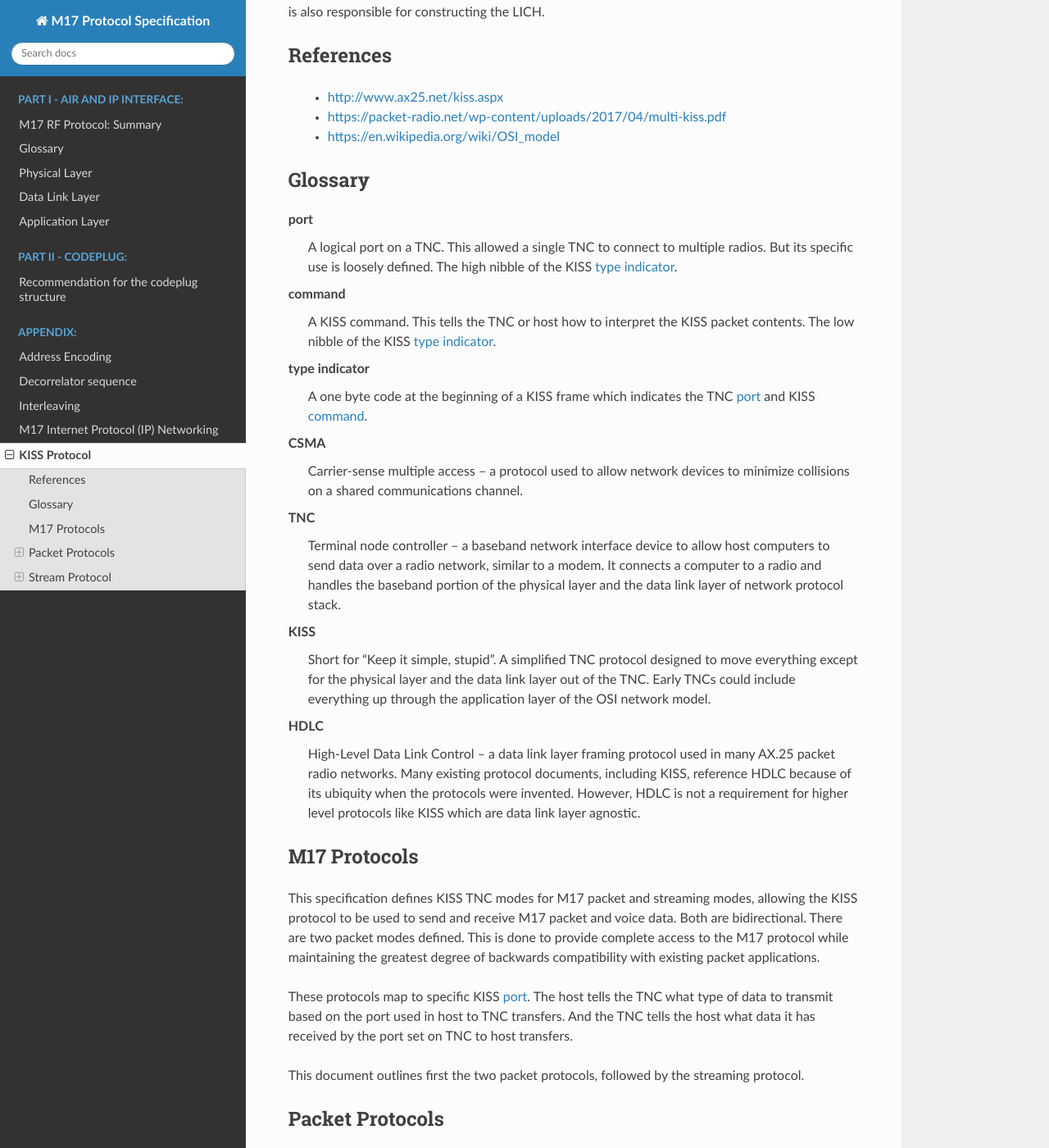
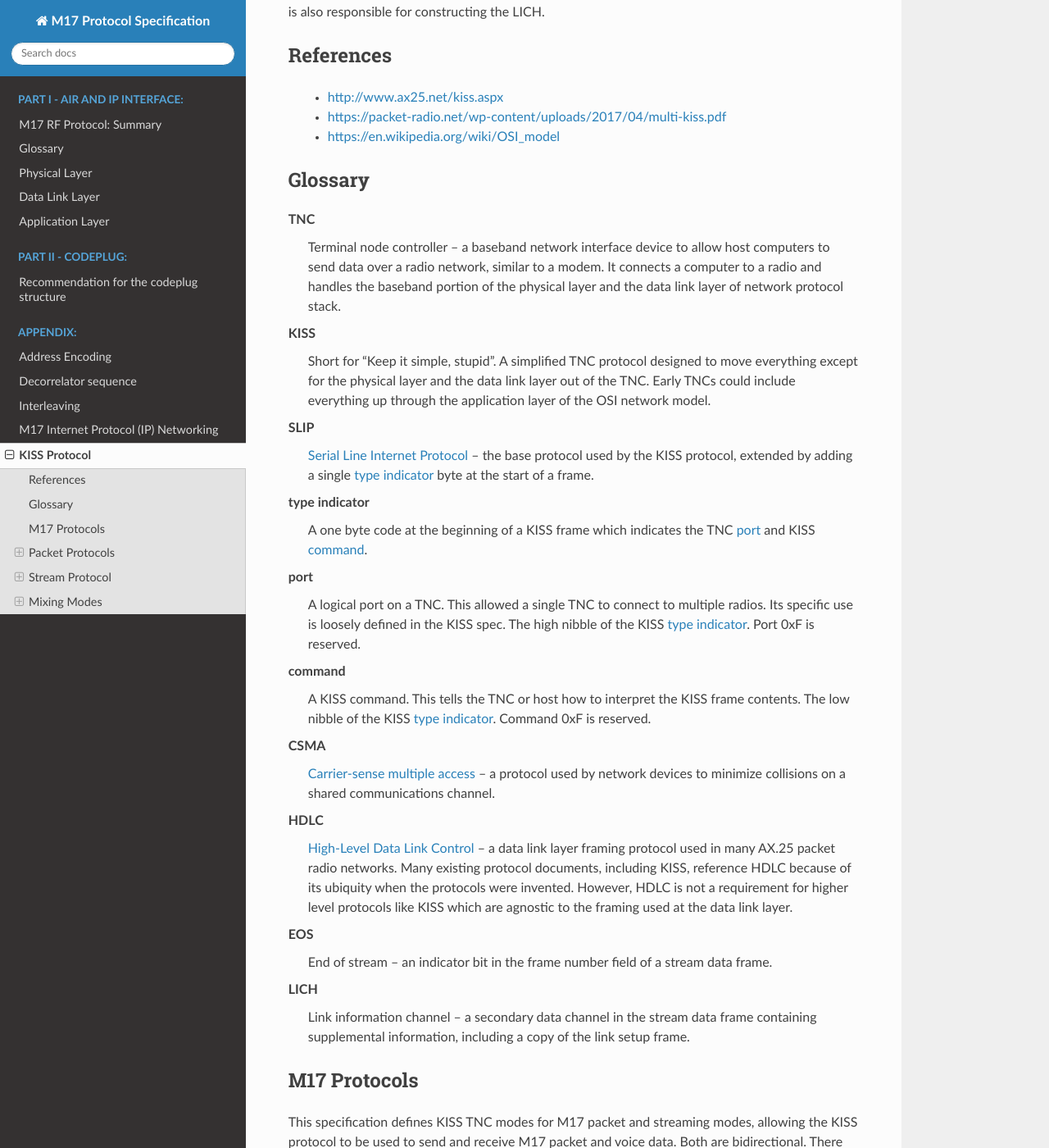
Before and after one commit to M17-Project/M17_spec, a Sphinx documentation site: the page built from docs/kiss_protocol.rst, in a window 1280 px wide and 1400 px high, scrolled down 493 px. Shown: the whole window at 82% size. Built offline with Sphinx 7.4.7 and the Read the Docs theme 2.0.0, drawn with Linux system fonts in a browser that asks for light colours; some of the changed text lies outside the part shown.

Commit message:
Add mixed-mode and handling of back-to-back frames.  Add to glossary.

```diff
--- a/docs/kiss_protocol.rst
+++ b/docs/kiss_protocol.rst
@@ -10,7 +10,7 @@
 and a radio.
 
 This appendix assumes the reader is familiar with the streaming and packet
-modes defined in the M17 spec.
+modes defined in the M17 spec, and with KISS TNCs and the KISS protocol.
 
 In all cases, the TNC expects to get the data payload to be sent and is
 responsible for frame construction, FEC encoding, puncturing, interleaving
@@ -33,23 +33,6 @@
 
 .. glossary::
 
-   port
-     A logical port on a TNC. This allowed a single TNC to connect to multiple
-     radios.  But its specific use is loosely defined.  The high nibble of the
-     KISS :term:`type indicator`.
-
-   command
-     A KISS command. This tells the TNC or host how to interpret the KISS
-     packet contents.  The low nibble of the KISS :term:`type indicator`.
-
-   type indicator
-     A one byte code at the beginning of a KISS frame which indicates the TNC
-     :term:`port` and KISS :term:`command`.
-
-   CSMA
-     Carrier-sense multiple access -- a protocol used to allow network devices
-     to minimize collisions on a shared communications channel.
-
    TNC
      Terminal node controller -- a baseband network interface device to allow
      host computers to send data over a radio network, similar to a modem. It
@@ -62,12 +45,46 @@
      out of the TNC.  Early TNCs could include everything up through the
      application layer of the OSI network model.
 
+   SLIP
+     `Serial Line Internet Protocol <https://en.wikipedia.org/wiki/Serial_Line_Internet_Protocol>`_ --
+     the base protocol used by the KISS protocol, extended by adding a single
+     :term:`type indicator` byte at the start of a frame.
+
+   type indicator
+     A one byte code at the beginning of a KISS frame which indicates the TNC
+     :term:`port` and KISS :term:`command`.
+
+   port
+     A logical port on a TNC. This allowed a single TNC to connect to multiple
+     radios.  Its specific use is loosely defined in the KISS spec.  The high
+     nibble of the KISS :term:`type indicator`.  Port 0xF is reserved.
+
+   command
+     A KISS command. This tells the TNC or host how to interpret the KISS
+     frame contents.  The low nibble of the KISS :term:`type indicator`.
+     Command 0xF is reserved.
+
+   CSMA
+     `Carrier-sense multiple access <https://en.wikipedia.org/wiki/Carrier-sense_multiple_access>`_ --
+     a protocol used by network devices to minimize collisions on a shared
+     communications channel.
+
    HDLC
-     High-Level Data Link Control -- a data link layer framing protocol used
-     in many AX.25 packet radio networks.  Many existing protocol documents,
-     including KISS, reference HDLC because of its ubiquity when the protocols
-     were invented.  However, HDLC is not a requirement for higher level
-     protocols like KISS which are data link layer agnostic.
+     `High-Level Data Link Control <https://en.wikipedia.org/wiki/High-Level_Data_Link_Control>`_ --
+     a data link layer framing protocol used in many AX.25 packet radio
+     networks.  Many existing protocol documents, including KISS, reference
+     HDLC because of its ubiquity when the protocols were invented.  However,
+     HDLC is not a requirement for higher level protocols like KISS which
+     are agnostic to the framing used at the data link layer.
+
+   EOS
+     End of stream -- an indicator bit in the frame number field of a stream
+     data frame.
+
+   LICH
+     Link information channel -- a secondary data channel in the stream data
+     frame containing supplemental information, including a copy of the link
+     setup frame.
 
 
 M17 Protocols
@@ -210,6 +227,18 @@
    * - 26
      - LICH + Payload with EOS bit set.
 
+The host must not send any frame to any other KISS port while a stream is
+active (a frame with the EOS bit has not been sent).
+
+It is a protocol violation to send anything other than a link setup frame with
+the stream mode bit set in the first field as the first frame in a stream
+transfer to KISS port 2.  Any such frame is ignored.
+
+It is a protocol violation to send anything to any other KISS port while a
+stream is active.  If that happens the stream is terminated and the packet
+that caused the protocol violation is dropped.
+
+
 Data Frames
 -----------
 
@@ -289,3 +318,28 @@
 
 Should we have the TNC signal the host by dropping known invalid LICH segments?
 The host can tell that the LICH is missing by looking at the frame size.
+
+Mixing Modes
+============
+
+An M17 KISS TNC need not keep track of state across distinct TNC ports.  Packet
+transfers are sent one packet at a time.  It is OK to send to port 0 and port 1
+in subsequent transfers.  It is also OK to send a packet followed immediately
+by a voice streams.  As mentioned earlier, it is a protocol violation to sent
+a KISS frame to any other port while a stream is active.  However, a packet
+can be sent immediately following a voice stream (after EOS is sent).
+
+Back-to-back Transfers
+----------------------
+
+The TNC is expected to detect back-to-back transfers from the host, even across
+different KISS ports, and suppress the generation of the preamble.
+
+For example, a packet containing APRS data sent immediately on PTT key-up
+should be sent immediately after the EOS frame.
+
+Back-to-back transfers are common for packet communication where the
+**window size** determines the number of unacknowledged frames which may be
+outstanding (unacknowledged). Packet applications will frequently send
+back-to-back packets (up to **window size** packets) before waiting for
+the remote end to send ACKs for each of the packets.
```
